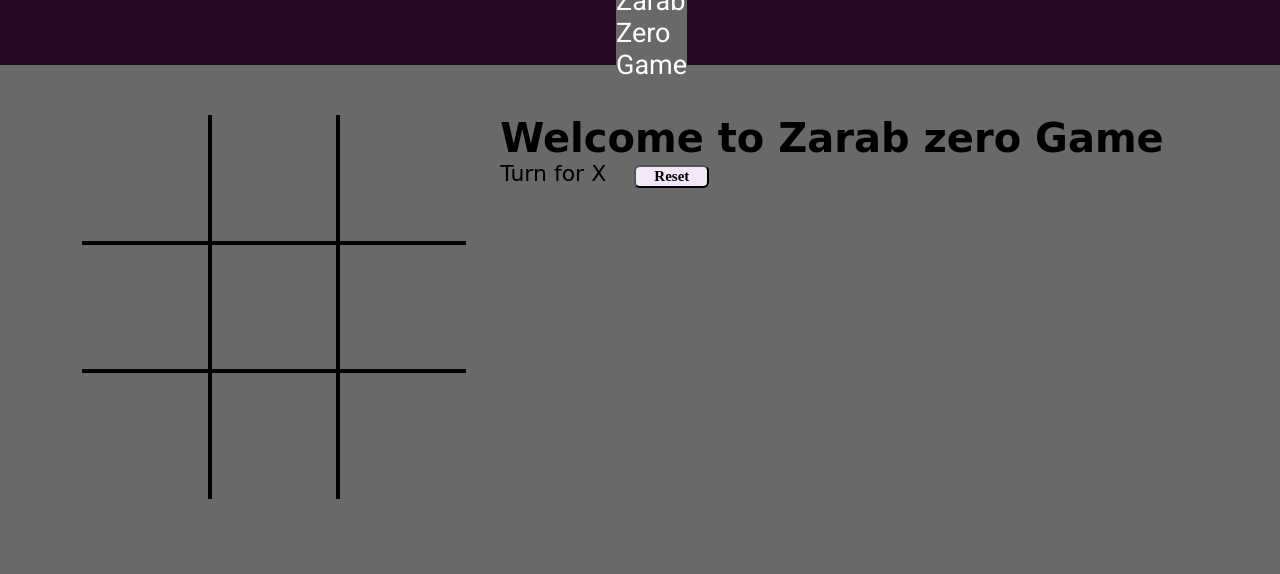
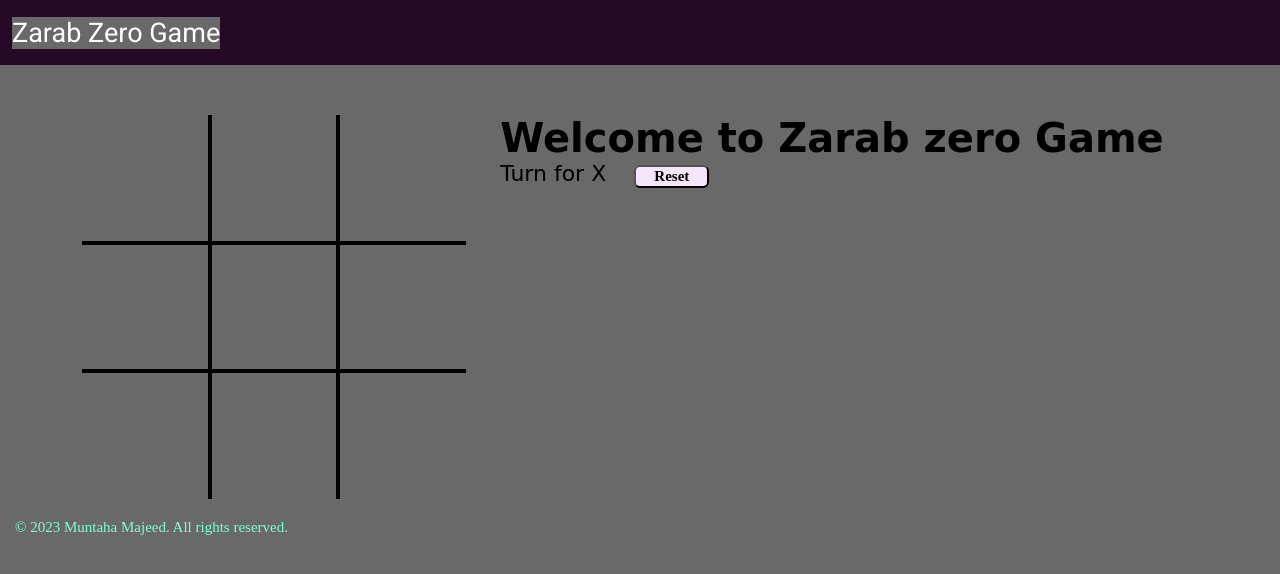
Before and after one commit to Muntaha07/zarab-zero-Game-github.io, a plain HTML site: page index.html in a window 1280 px wide. Drawn offline with Linux system fonts and the light colour scheme; a web font is replaced by a local one.

Commit message:
Add files via upload

```diff
--- a/index.html
+++ b/index.html
@@ -39,7 +39,13 @@
       </div>
 
     </div>
-
+    <footer>
+      <div class="col-md-6">
+        <p>&copy; 2023 Muntaha Majeed. All rights reserved.</p>
+      </div>
+    </footer>
+      <div>
+      </div>
 
     <script src="script.js"></script>
   </body>
--- a/style.css
+++ b/style.css
@@ -12,7 +12,7 @@ nav{
     font-size: 27px;
     display: flex;
     align-items: center;
-    padding: 0 616px;
+    padding: 0 12px;
     font-family: 'Roboto', sans-serif;
 }
 
@@ -117,3 +117,17 @@ nav ul{
         grid-template-columns: repeat(3, 20vw);
     }
 }
+
+footer {
+    /* background-color: #f2f2f2; */
+    padding: 20px 0;
+    color: #333;
+}
+
+.col-md-6 {
+    width: 50%;
+    padding: 0 15px;
+    box-sizing: border-box;
+    font-size: 15px;
+    color: aquamarine;
+  }
```
